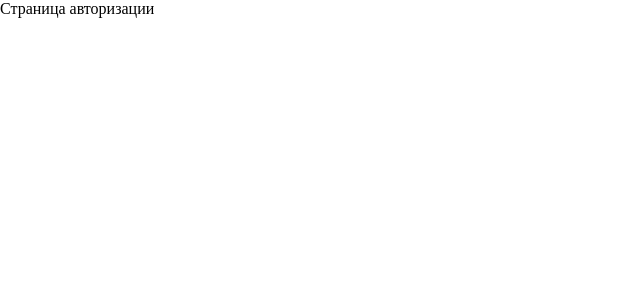
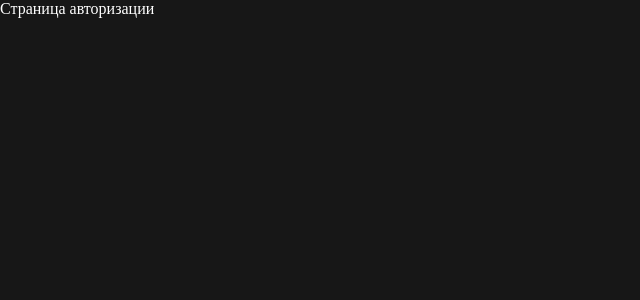
Before and after one commit to Githance/frontend, a React (Create React App) app: page /authentication in a window 1280 px wide. Shown: the top 300 px of the page, without its empty margins (0-640 px from the left). Built offline with nearby package versions, Linux system fonts and the light colour scheme.

Commit message:
feat: установить цвет фона для страницы аутентификации

```diff
--- a/src/components/authentication-page/authentication-page.jsx
+++ b/src/components/authentication-page/authentication-page.jsx
@@ -1,5 +1,7 @@
+import style from "./authentication-page.module.css";
+
 function AuthenticationPage() {
-  return <div>Страница авторизации</div>;
+  return <div className={style.container}>Страница авторизации</div>;
 }
 
 export default AuthenticationPage;
--- a/src/components/authentication-page/authentication-page.module.css
+++ b/src/components/authentication-page/authentication-page.module.css
@@ -0,0 +1,6 @@
+.container {
+  width: 100vw;
+  height: 100vh;
+  background-color: var(--bg-color-main);
+  color: white;
+}
```
